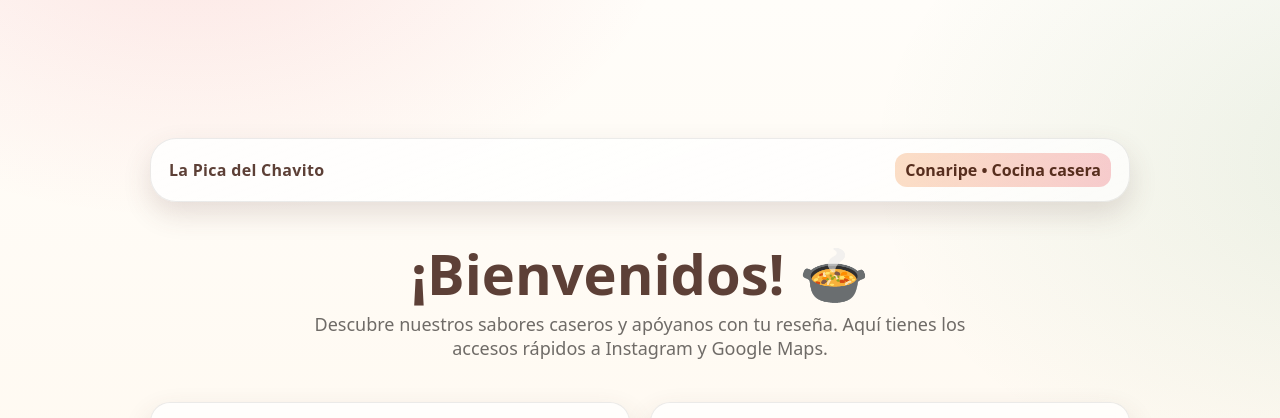
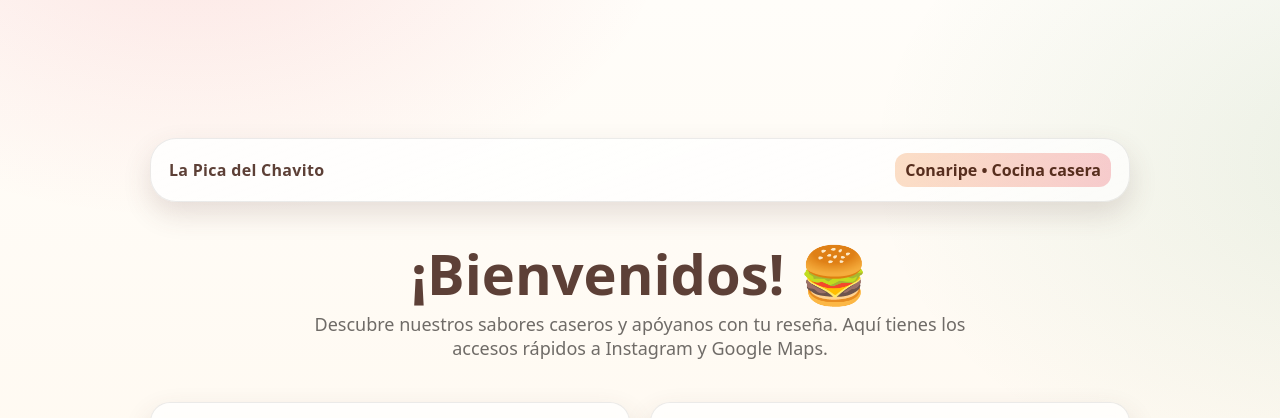
Before and after one commit to bryanpalma95/chavito, a plain HTML site: page chavito.html in a window 1280 px wide. Shown: the top 418 px of the page. Drawn offline with Linux system fonts and the light colour scheme.

Commit message:
Update chavito.html

```diff
--- a/chavito.html
+++ b/chavito.html
@@ -132,7 +132,7 @@
     </header>
 
     <section class="hero" aria-label="Presentación">
-      <h1>¡Bienvenidos! 🍲</h1>
+      <h1>¡Bienvenidos! 🍔</h1>
       <p>Descubre nuestros sabores caseros y apóyanos con tu reseña. Aquí tienes los accesos rápidos a Instagram y Google Maps.</p>
     </section>
 
```
